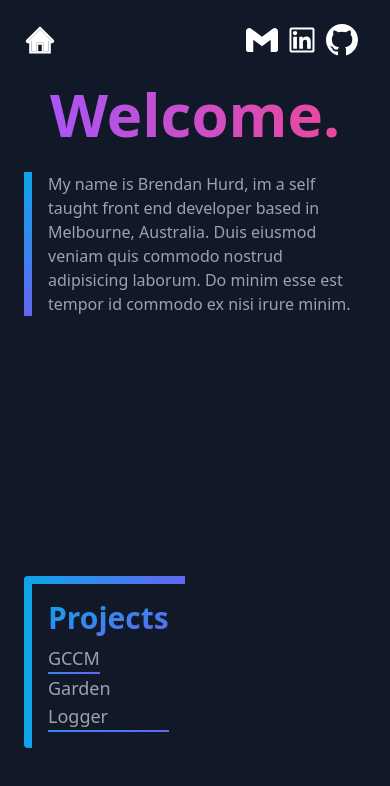
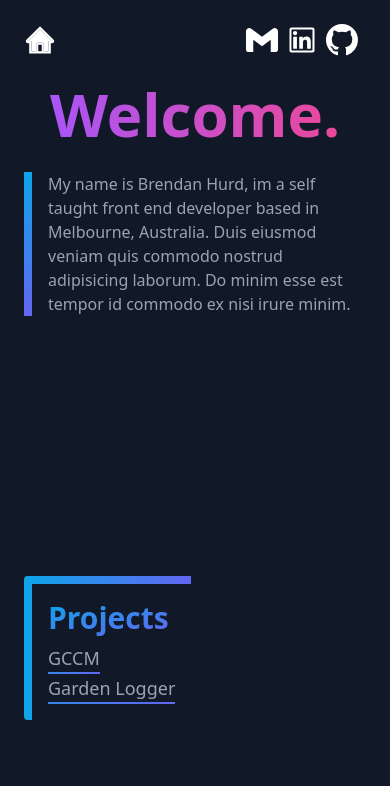
Before and after one commit to Uken81/portfolio, a React (Vite) app: page / in a window 390 px wide. Shown: the top 786 px of the page. Built offline with nearby package versions, Linux system fonts and the light colour scheme.

Commit message:
Fix project titles wrapping on mobile.

```diff
--- a/src/components/Projects.tsx
+++ b/src/components/Projects.tsx
@@ -16,7 +16,7 @@ export const Projects: React.FC<{
     <div className="max-w-fit bg-gradient-to-br from-sky-500 to-indigo-500">
       <p
         onClick={() => handleClick(props.onClickParam)}
-        className="mb-0.5 cursor-pointer bg-gray-900 text-lg duration-300 hover:tracking-wider hover:text-white">
+        className="mb-0.5 cursor-pointer whitespace-nowrap bg-gray-900 text-lg duration-300 hover:tracking-wider hover:text-white">
         {props.title}
       </p>
     </div>
```
